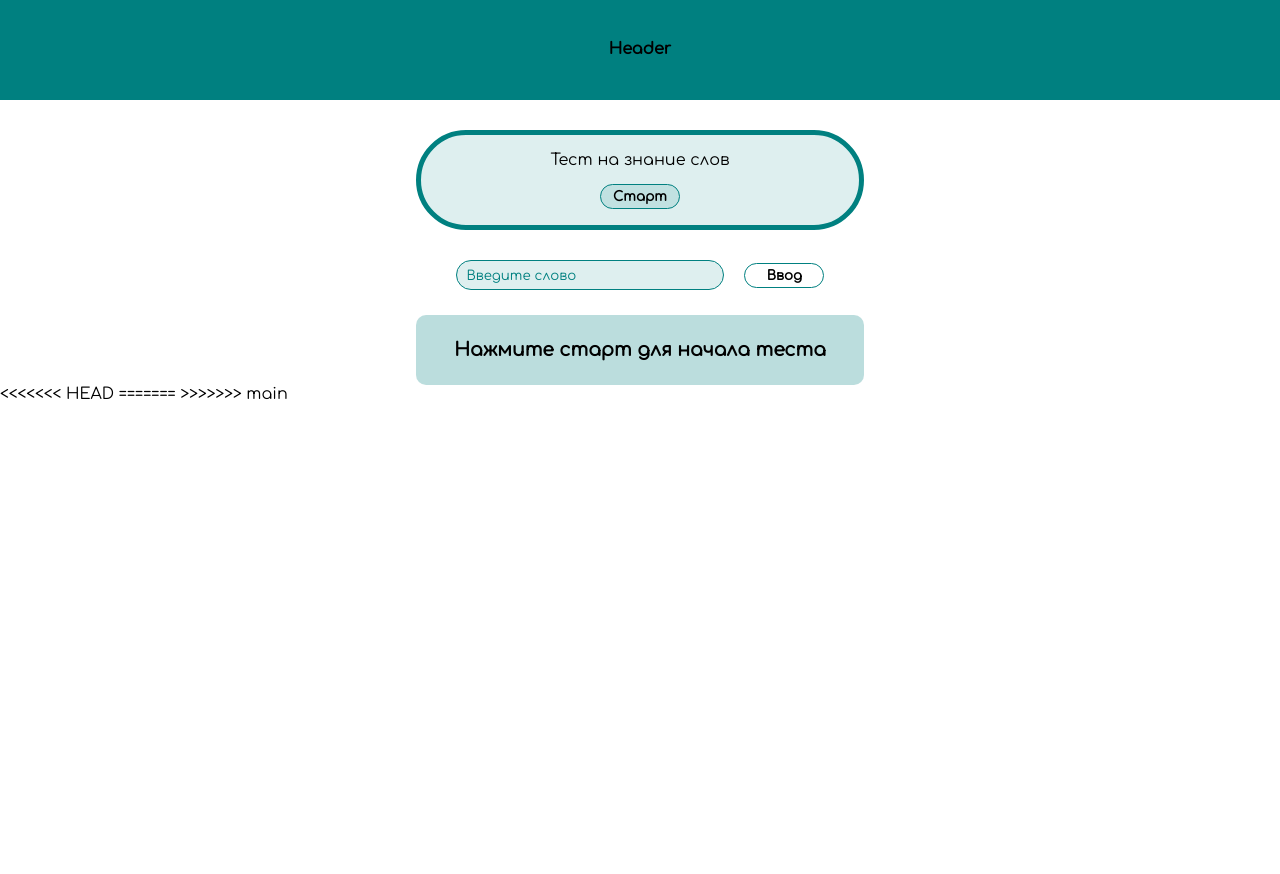
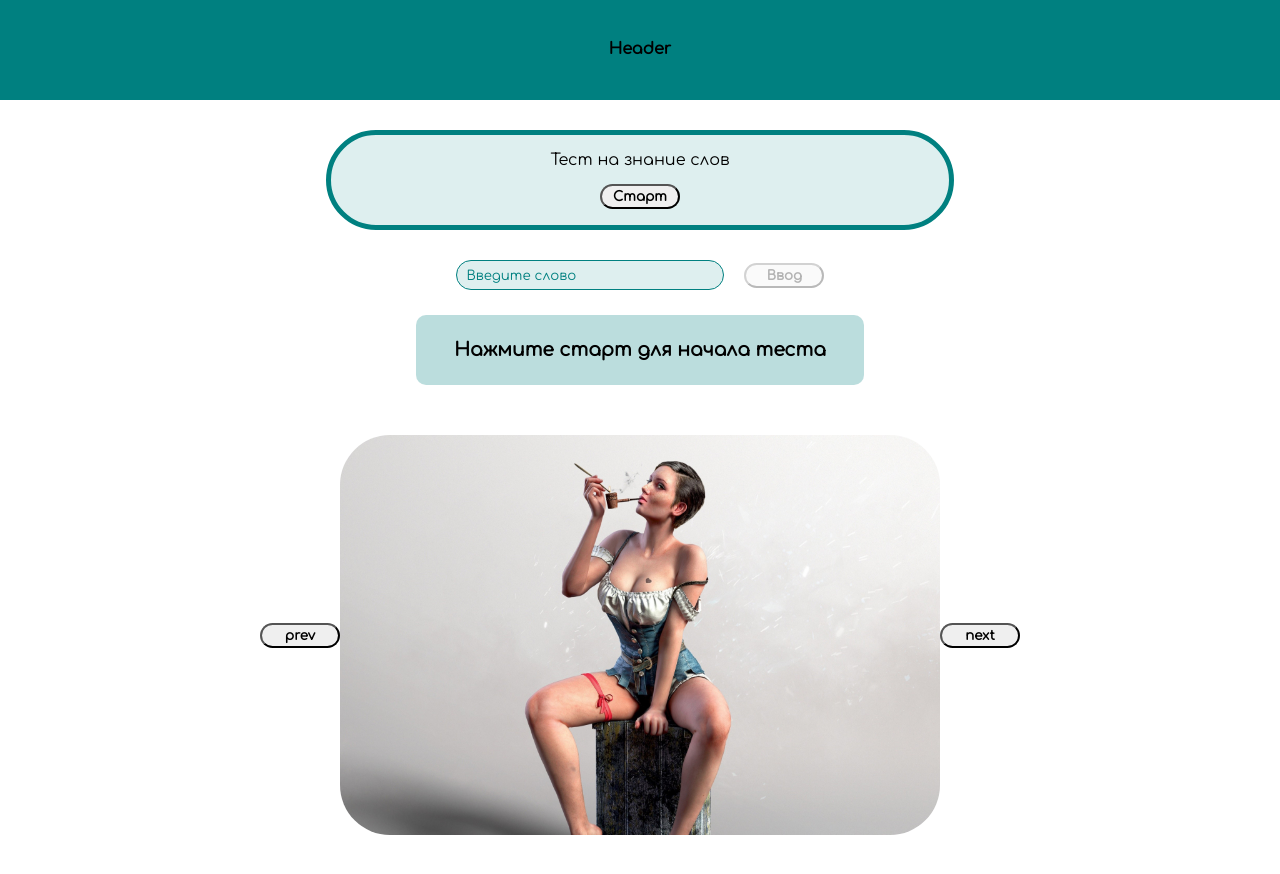
Before and after one commit to Venenumjke/LearningReact, a React (Create React App) app: page / in a window 1280 px wide. Shown: the top 874 px of the page. Before the commit the page ends 800 px from the top, so only its background shows below. Built offline with nearby package versions, Linux system fonts and the light colour scheme.

Commit message:
sliderV2.0

```diff
--- a/public/index.html
+++ b/public/index.html
@@ -4,20 +4,9 @@
     <meta charset="utf-8" />
     <meta name="viewport" content="width=device-width, initial-scale=1" />
     <link href="https://fonts.googleapis.com/css2?family=Comfortaa&display=swap" rel="stylesheet">
-    <title>LearningReact</title>
+    <title>МАЁЁЁ</title>
   </head>
   <body>
     <div id="root"></div>
   </body>
-<<<<<<< HEAD
-
-  <style>
-    body {
-      padding: 0;
-      margin: 0;
-      box-sizing: border-box
-    }
-  </style>
-=======
->>>>>>> main
 </html>
--- a/src/components/Button/styles.js
+++ b/src/components/Button/styles.js
@@ -2,10 +2,10 @@ import styled, { css, keyframes } from 'styled-components';
 
 const Animation = keyframes`
   0% {
-  transform: scale(1);
+    background-color:  rgba(0, 128, 128, 0);
   }
   100% {
-    transform: scale(1.1, 1.1);
+    background-color:  rgba(0, 128, 128, 0.5);
   }
 `;
 
--- a/src/components/Slider/index.jsx
+++ b/src/components/Slider/index.jsx
@@ -1,66 +1,86 @@
+/* eslint-disable global-require */
 import React, {
   memo, useCallback, useState, useEffect,
 } from 'react';
 import Button from '../Button';
 import SliderItem from '../SliderItem';
-import styles from './styles';
+import { Main, Container } from './styles';
 
 const Slider = memo(() => {
-  const [offset, setOffset] = useState(0);
   const [stopTimer, setStopTimer] = useState(false);
+  const SLIDE_WIDTH = 600;
+  const DURATION = 2500;
+  const [step, setStep] = useState(0);
+  const STOP_DURATION = 4000;
 
-  const SLIDE_WIDTH = 600;
-  const DURATION = 4000;
+  const slideArray = [
+    { src: require('../../static/img1.jpg'), id: 1 },
+    { src: require('../../static/img2.jpg'), id: 2 },
+    { src: require('../../static/img3.jpg'), id: 3 },
+    { src: require('../../static/img4.jpg'), id: 4 },
+    { src: require('../../static/img5.jpg'), id: 5 },
+  ];
+
+  const MAX_STEP = slideArray.length - 1;
+  const MIN_STEP = 0;
 
   const offsetStyle = {
     display: 'flex',
-    transform: `translateX(${offset}px)`,
-    transition: '1s',
+    transform: `translateX(${step * SLIDE_WIDTH}px)`,
+    transition: '0.5s',
   };
 
   const autoMover = useCallback(() => {
-    if (offset === -2400) {
-      setOffset(0);
+    if (step <= (-MAX_STEP)) {
+      setStep(MIN_STEP);
     } else {
-      setOffset(offset - SLIDE_WIDTH);
+      setStep(step - 1);
     }
-  }, [offset]);
+  }, [step]);
 
   const moveLeftSliderItem = useCallback(() => {
-    if (offset === 0) {
-      setOffset(-2400);
+    if (step >= MIN_STEP) {
+      setStep(-MAX_STEP);
     } else {
-      setOffset(offset + SLIDE_WIDTH);
+      setStep(step + 1);
     }
     setStopTimer(true);
-  }, [offset]);
+  }, [step]);
 
   const moveRightSliderItem = useCallback(() => {
-    if (offset === -2400) {
-      setOffset(0);
+    if (step <= (-MAX_STEP)) {
+      setStep(MIN_STEP);
     } else {
-      setOffset(offset - SLIDE_WIDTH);
+      setStep(step - 1);
     }
     setStopTimer(true);
-  }, [offset]);
+  }, [step]);
 
   useEffect(() => {
     const autoMoveSlides = setTimeout(autoMover, DURATION);
     if (stopTimer) {
       clearTimeout(autoMoveSlides);
     }
-  }, [stopTimer, offset]);
+  }, [step, stopTimer]);
+
+  useEffect(() => {
+    if (stopTimer) {
+      setTimeout(() => {
+        setStopTimer(false);
+      }, STOP_DURATION);
+    }
+  }, [stopTimer]);
 
   return (
-    <div style={styles.main}>
+    <Main>
       <Button onPress={moveLeftSliderItem} text="prev" />
-      <div style={styles.container}>
+      <Container>
         <div style={offsetStyle}>
-          <SliderItem />
+          {slideArray.map((slide) => <SliderItem key={slide.id} src={slide.src} />)}
         </div>
-      </div>
+      </Container>
       <Button onPress={moveRightSliderItem} text="next" />
-    </div>
+    </Main>
   );
 });
 export default Slider;
--- a/src/components/Slider/styles.js
+++ b/src/components/Slider/styles.js
@@ -1,20 +1,18 @@
-const styles = {
-  main: {
-    width: '760px',
-    margin: '50px auto',
-    display: 'flex',
-    flexDirection: 'row',
-    justifyContent: 'space-between',
-    alignItems: 'center',
-  },
-  container: {
-    height: '400px',
-    width: '600px',
-    display: 'flex',
-    borderRadius: '50px',
-    overflow: 'hidden',
-  },
+import styled from 'styled-components';
 
-};
+export const Main = styled.div`
+width: 760px;
+margin: 50px auto;
+display: flex;
+flex-direction: row;
+justify-content: space-between;
+align-items: center;
+`;
 
-export default styles;
+export const Container = styled.div`
+height: 400px;
+width: 600px;
+display: flex;
+border-radius: 50px;
+overflow: hidden;
+`;
--- a/src/components/SliderItem/index.jsx
+++ b/src/components/SliderItem/index.jsx
@@ -1,23 +1,11 @@
 /* eslint-disable import/no-dynamic-require */
 /* eslint-disable global-require */
-import React, { useState } from 'react';
-import styles from './styles';
+import React from 'react';
+import { SliderImg } from './styles';
 
-function SliderItem() {
-  // const step = 1;
-  // eslint-disable-next-line no-unused-vars
-  const [slideArray, setSlideArray] = useState([
-    { src: require('../../static/img1.jpg'), id: 1 },
-    { src: require('../../static/img2.jpg'), id: 2 },
-    { src: require('../../static/img3.jpg'), id: 3 },
-    { src: require('../../static/img4.jpg'), id: 4 },
-    { src: require('../../static/img5.jpg'), id: 5 },
-  ]);
-
+function SliderItem({ src }) {
   return (
-    <div style={styles.container}>
-      {slideArray.map((slide) => <img style={styles.imageBox} key={slide.id} src={slide.src} alt="#" />)}
-    </div>
+    <SliderImg src={src} alt="#" />
   );
 }
 
--- a/src/components/SliderItem/styles.js
+++ b/src/components/SliderItem/styles.js
@@ -1,13 +1,9 @@
-const styles = {
-  imageBox: {
-    width: '100%',
-    height: '100%',
-    transform: 'translateX(0px)',
-    transition: '1s',
-  },
-  container: {
-    display: 'flex',
-  },
-};
+/* eslint-disable import/prefer-default-export */
+import styled from 'styled-components';
 
-export default styles;
+export const SliderImg = styled.img`
+    width: 100%;
+    height: 100%;
+    transform: translateX(0px);
+    transition: 1s;
+`;
--- a/src/components/TextInput/styles.js
+++ b/src/components/TextInput/styles.js
@@ -1,6 +1,6 @@
+/* eslint-disable import/prefer-default-export */
 import styled from 'styled-components';
 
-// eslint-disable-next-line import/prefer-default-export
 export const InputWrapper = styled.input`
   width: 30%;
   height: 30px;
--- a/src/components/TranslateTest/index.jsx
+++ b/src/components/TranslateTest/index.jsx
@@ -1,9 +1,12 @@
+/* eslint-disable no-unused-vars */
 import React, {
   useState, useCallback, useEffect, memo, useRef,
 } from 'react';
 
 import Button from '../Button';
-import style from './styles';
+import {
+  Container, ContainerInput, DescriptionDiv, Tittle, Status, StatusText,
+} from './styles';
 import TextInput from '../TextInput';
 
 const TranslateTest = memo(() => {
@@ -93,31 +96,44 @@ const TranslateTest = memo(() => {
   }, [isStart, index]);
 
   return (
-    <div style={style.container}>
-      <div style={style.startDiv}>
-        <p style={style.tittle}>
+    <Container>
+      <DescriptionDiv>
+        <Tittle>
           Тест на знание слов
-        </p>
-        <Button disabled={isStart} onPress={callPrompt} text="Старт" primary />
-      </div>
-      <div style={style.containerInput}>
+        </Tittle>
+        <Button
+          disabled={isStart}
+          onPress={callPrompt}
+          text="Старт"
+        />
+      </DescriptionDiv>
+      <ContainerInput>
         <TextInput
           ref={focusRef}
           value={inputValue}
           onChange={(e) => setInputValue(e.target.value)}
         />
-        <Button disabled={!isStart} onPress={onAnswer} text="Ввод" outline />
-      </div>
-      <div style={style.status}>
+        <Button
+          disabled={!isStart}
+          onPress={onAnswer}
+          text="Ввод"
+        />
+      </ContainerInput>
+      <Status>
         <h3>{status}</h3>
-      </div>
+      </Status>
       {isStart && rightTranslate !== undefined && (
-      <div style={style.status}>
-        <h3 style={style.statusText}>{rightTranslate ? 'Good' : 'Bad'}</h3>
-        <h4 style={style.statusText}>{rightTranslate ? 'next word' : 'try again'}</h4>
-      </div>
+      <Status>
+        <StatusText>
+          {rightTranslate ? 'Good' : 'Bad'}
+        </StatusText>
+        <StatusText>
+          {rightTranslate ? 'next word' : 'try again'}
+
+        </StatusText>
+      </Status>
       )}
-    </div>
+    </Container>
   );
 });
 
--- a/src/components/TranslateTest/styles.js
+++ b/src/components/TranslateTest/styles.js
@@ -1,56 +1,58 @@
-const styles = {
-  container: {
-    padding: 0,
-    boxSizing: 'border-box',
-    fontFamily: 'Comfortaa, cursive',
-    width: '70%',
-    margin: '0 auto',
-    display: 'flex',
-    flexDirection: 'column',
-    justifyContent: 'center',
-    alignItems: 'center',
-  },
-  startDiv: {
-    border: '5px solid teal',
-    borderRadius: 50,
-    margin: 30,
-    width: '50%',
-    justifyContent: 'center',
-    height: 100,
-    backgroundColor: 'rgba(0, 128, 128, 0.13)',
-    display: 'flex',
-    flexDirection: 'column',
-    alignItems: 'center',
-  },
-  tittle: {
-    width: '70%',
-    textAlign: 'center',
-    marginBottom: 15,
-  },
-  containerInput: {
-    width: '100%',
-    height: '100%',
-    display: 'flex',
-    flexDirection: 'row',
-    justifyContent: 'center',
-    alignItems: 'center',
-  },
-  status: {
-    display: 'flex',
-    flexDirection: 'column',
-    justifyContent: 'center',
-    alignItems: 'center',
-    marginTop: 25,
-    width: '50%',
-    height: 70,
-    textAlign: 'center',
-    backgroundColor: 'rgba(0, 128, 128, 0.266)',
-    borderRadius: 10,
-  },
-  statusText: {
-    margin: 5,
-    padding: 0,
-  },
-};
+import styled from 'styled-components';
 
-export default styles;
+export const Container = styled.div`
+    padding: 0;
+    box-sizing: border-box;
+    font-family: Comfortaa, cursive;
+    width: 70%;
+    margin: 0 auto;
+    display: flex;
+    flex-direction: column;
+    justify-content: center;
+    align-items: center;
+`;
+
+export const DescriptionDiv = styled.div`
+    border: 5px solid teal;
+    border-radius: 50px;
+    margin: 30px;
+    width: 70%;
+    justify-content: center;
+    height: 100px;
+    background-color: rgba(0, 128, 128, 0.13);
+    display: flex;
+    flex-direction: column;
+    align-items: center;
+`;
+
+export const Tittle = styled.p`
+    text-align: center;
+    margin-bottom: 15px;
+`;
+
+export const ContainerInput = styled.div`
+    width: 100%;
+    height: 100%;
+    display: flex;
+    flex-direction: row;
+    justify-content: center;
+    align-items: center;
+`;
+
+export const Status = styled.div`
+    display: flex;
+    flex-direction: column;
+    justify-content: center;
+    align-items: center;
+    margin-top: 25px;
+    width: 50%;
+    height: 70px;
+    text-align: center;
+    background-color: rgba(0, 128, 128, 0.266);
+    border-radius: 10px;
+`;
+
+export const StatusText = styled.h3`
+    margin: 5px;
+    padding: 0;
+`;
--- a/src/screens/MainScreen/index.js
+++ b/src/screens/MainScreen/index.js
@@ -1,6 +1,7 @@
 import React from 'react';
 import { Header, HeaderTitle } from './styles';
 import TranslateTest from '../../components/TranslateTest';
+import Slider from '../../components/Slider';
 
 function mainScreen() {
   return (
@@ -9,6 +10,7 @@ function mainScreen() {
         <HeaderTitle>Header</HeaderTitle>
       </Header>
       <TranslateTest />
+      <Slider />
     </>
   );
 }
```
